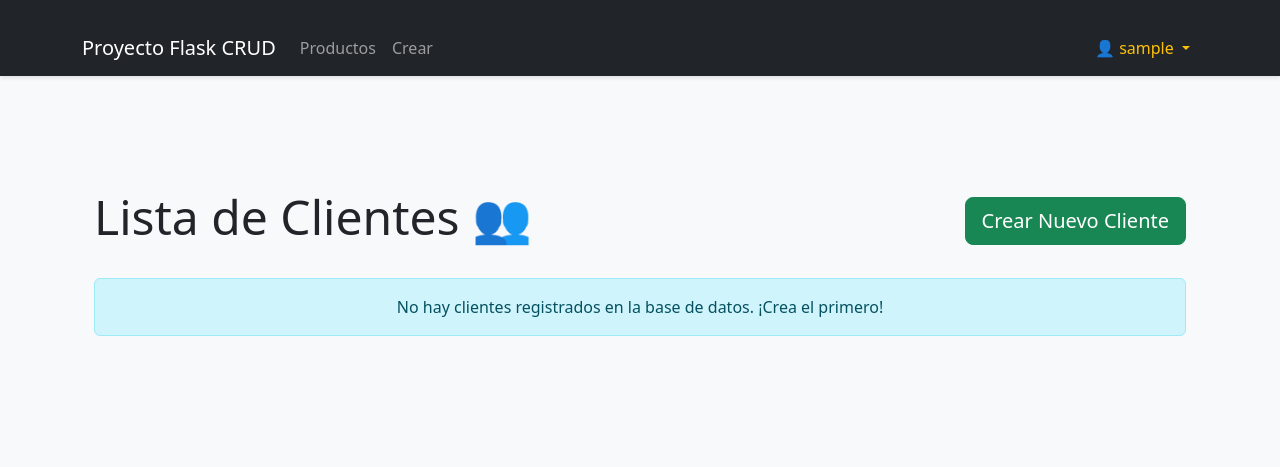
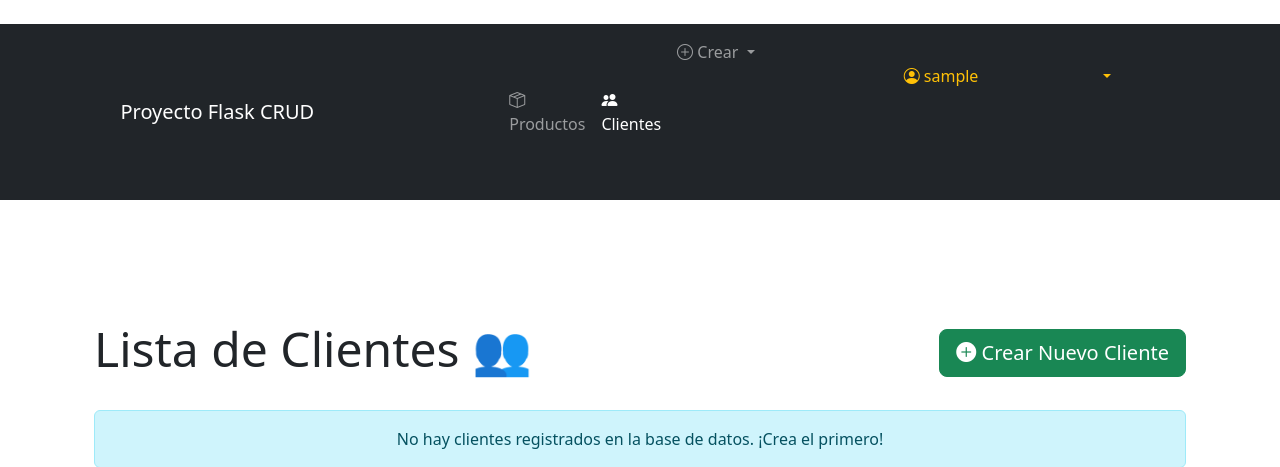
Before and after one commit to PoliceJeff92/mi_proyecto_flask, a Flask app: page /clientes in a window 1280 px wide. Shown: the top 467 px of the page. Run offline with Flask 3, Linux system fonts and the light colour scheme; the visitor is signed in with stand-in values (Sample User, id 1); data that the repository does not hold is empty; some libraries are stand-ins or nearby versions.

Commit message:
SEMANA 15

```diff
--- a/templates/base.html
+++ b/templates/base.html
@@ -3,9 +3,11 @@
 <head>
     <meta charset="utf-8">
     <meta name="viewport" content="width=device-width, initial-scale=1">
-    <title>{% block title %}Gestión de Productos{% endblock %}</title>
+    <title>{% block title %}Gestión de Inventario y Clientes{% endblock %}</title>
     <!-- ¡ESTO ES CLAVE! Carga Bootstrap CSS -->
     <link href="https://cdn.jsdelivr.net/npm/bootstrap@5.3.3/dist/css/bootstrap.min.css" rel="stylesheet">
+    <!-- Iconos de Bootstrap -->
+    <link rel="stylesheet" href="https://cdn.jsdelivr.net/npm/bootstrap-icons@1.11.3/font/bootstrap-icons.min.css">
     <style>
         body {
             background-color: #f8f9fa;
@@ -26,36 +28,57 @@
                 <span class="navbar-toggler-icon"></span>
             </button>
             <div class="collapse navbar-collapse" id="navbarNav">
-                <ul class="navbar-nav me-auto mb-2 mb-lg-0">
+
+                <!-- Contenedor Único para los elementos de Navegación y Usuario -->
+                <ul class="navbar-nav w-100">
                     {% if current_user.is_authenticated %}
+
+                        <!-- Enlace a Productos -->
                         <li class="nav-item">
-                            <a class="nav-link" href="{{ url_for('leer_productos') }}">Productos</a>
+                            <a class="nav-link {% if 'producto' in request.endpoint %}active{% endif %}" href="{{ url_for('leer_productos') }}">
+                                <i class="bi bi-box-seam"></i> Productos
+                            </a>
+                        </li>
+
+                        <!-- Enlace a Clientes -->
+                        <li class="nav-item">
+                            <a class="nav-link {% if 'cliente' in request.endpoint %}active{% endif %}" href="{{ url_for('leer_clientes') }}">
+                                <i class="bi bi-people-fill"></i> Clientes
+                            </a>
+                        </li>
+
+                        <!-- Opción "Crear" como Dropdown para Productos/Clientes -->
+                        <li class="nav-item dropdown">
+                            <a class="nav-link dropdown-toggle" href="#" id="navbarDropdownCrear" role="button" data-bs-toggle="dropdown" aria-expanded="false">
+                                <i class="bi bi-plus-circle"></i> Crear
+                            </a>
+                            <ul class="dropdown-menu" aria-labelledby="navbarDropdownCrear">
+                                <li><a class="dropdown-item" href="{{ url_for('crear_producto') }}">Producto Nuevo</a></li>
+                                <li><a class="dropdown-item" href="{{ url_for('crear_cliente') }}">Cliente Nuevo</a></li>
+                            </ul>
+                        </li>
+
+                        <!-- Separador para Desktop y Usuario (empuja el menú de usuario a la derecha) -->
+                        <li class="nav-item ms-lg-auto dropdown">
+                            <!-- Muestra el nombre del usuario autenticado -->
+                            <a class="nav-link dropdown-toggle text-warning" href="#" id="navbarDropdown" role="button" data-bs-toggle="dropdown" aria-expanded="false">
+                                <i class="bi bi-person-circle"></i> {{ current_user.username }}
+                            </a>
+                            <ul class="dropdown-menu dropdown-menu-end" aria-labelledby="navbarDropdown">
+                                <li><a class="dropdown-item text-danger" href="{{ url_for('logout') }}"><i class="bi bi-box-arrow-right"></i> Cerrar Sesión</a></li>
+                            </ul>
+                        </li>
+                    {% else %}
+                        <!-- Opciones de Login/Registro para usuarios no autenticados -->
+                        <li class="nav-item ms-lg-auto">
+                            <a class="nav-link" href="{{ url_for('login') }}"><i class="bi bi-box-arrow-in-right"></i> Iniciar Sesión</a>
                         </li>
                         <li class="nav-item">
-                            <a class="nav-link" href="{{ url_for('crear_producto') }}">Crear</a>
+                            <a class="nav-link" href="{{ url_for('registro') }}"><i class="bi bi-person-add"></i> Registro</a>
                         </li>
                     {% endif %}
                 </ul>
-                <ul class="navbar-nav">
-                    {% if current_user.is_authenticated %}
-                        <li class="nav-item dropdown">
-                            <!-- Muestra el nombre del usuario autenticado -->
-                            <a class="nav-link dropdown-toggle text-warning" href="#" id="navbarDropdown" role="button" data-bs-toggle="dropdown" aria-expanded="false">
-                                👤 {{ current_user.username }}
-                            </a>
-                            <ul class="dropdown-menu dropdown-menu-end" aria-labelledby="navbarDropdown">
-                                <li><a class="dropdown-item" href="{{ url_for('logout') }}">Cerrar Sesión</a></li>
-                            </ul>
-                        </li>
-                    {% else %}
-                        <li class="nav-item">
-                            <a class="nav-link" href="{{ url_for('login') }}">Iniciar Sesión</a>
-                        </li>
-                        <li class="nav-item">
-                            <a class="nav-link" href="{{ url_for('registro') }}">Registro</a>
-                        </li>
-                    {% endif %}
-                </ul>
+
             </div>
         </div>
     </nav>
```
Lines whose indentation alone changed are shown as unchanged.
